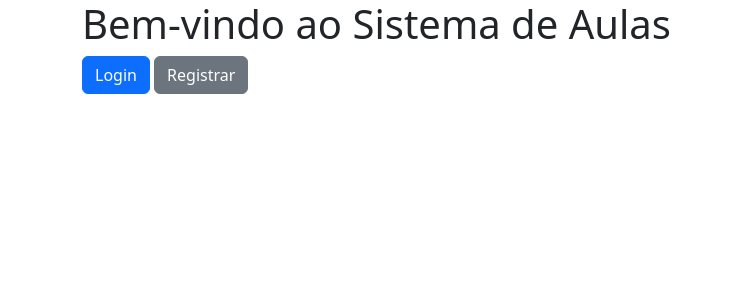
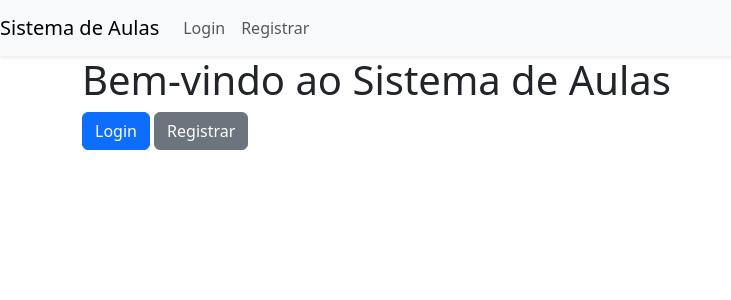
Before and after one commit to DevosKaizen/flask-sistemas-para-internet-II---flask---bin-1, a Flask app: page / in a window 1280 px wide. Shown: the top 300 px of the page, without its empty margins (0-731 px from the left). Run offline with Flask 3, Linux system fonts and the light colour scheme; some libraries are stand-ins or nearby versions.

Commit message:
bombando

```diff
--- a/templates/index.html
+++ b/templates/index.html
@@ -11,6 +11,23 @@
 </head>
 <body>
 
+    <nav class="navbar navbar-expand-lg navbar-light bg-light shadow-sm">
+        <a class="navbar-brand" href="{{ url_for('dashboard') }}">Sistema de Aulas</a>
+        <button class="navbar-toggler" type="button" data-toggle="collapse" data-target="#navbarNav" aria-controls="navbarNav" aria-expanded="false" aria-label="Toggle navigation">
+            <span class="navbar-toggler-icon"></span>
+        </button>
+        <div class="collapse navbar-collapse" id="navbarNav">
+            <ul class="navbar-nav ml-auto">
+                <li class="nav-item">
+                    <a class="nav-link" href="{{ url_for('login') }}">Login</a>
+                </li>
+                <li class="nav-item">
+                    <a class="nav-link" href="{{ url_for('register') }}">Registrar</a>
+                </li>
+            </ul>
+        </div>
+    </nav>
+
     <div class="container">
         <h1>Bem-vindo ao Sistema de Aulas</h1>
         <!-- Links para as páginas de login e registro -->
```
Also changed, not shown: templates/class_details.html (+18 -0 lines), templates/create_class.html (+18 -0 lines), templates/dashboard.html (+20 -0 lines), instance/database.db.
